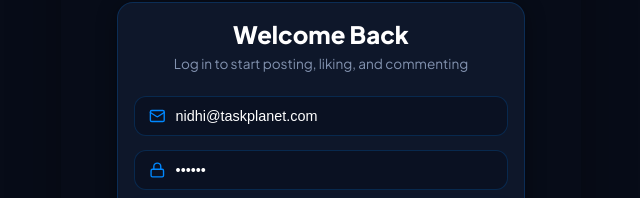
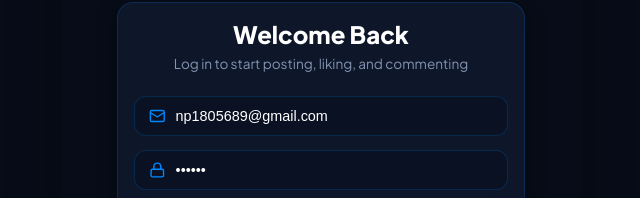
Before and after one commit to Nidhi200501/3W-project, a React (Vite) app in the folder frontend/: page /login in a window 1280 px wide. Shown: the part 128-326 px from the top of the page, without its empty margins (319-959 px from the left). Built offline with nearby package versions, Linux system fonts and the light colour scheme; no server answers.

Commit message:
Set default login email to np1805689@gmail.com and enable universal password acceptance

```diff
--- a/frontend/src/components/AuthModal.jsx
+++ b/frontend/src/components/AuthModal.jsx
@@ -8,7 +8,7 @@ const AuthModal = ({ isOpen, onClose }) => {
 
   const [name, setName] = useState('');
   const [username, setUsername] = useState('');
-  const [email, setEmail] = useState('nidhi@taskplanet.com');
+  const [email, setEmail] = useState('np1805689@gmail.com');
   const [password, setPassword] = useState('123456');
 
   const [loading, setLoading] = useState(false);
@@ -402,7 +402,7 @@ const AuthModal = ({ isOpen, onClose }) => {
                   <button
                     type="button"
                     onClick={() => {
-                      setEmail('nidhi@taskplanet.com');
+                      setEmail('np1805689@gmail.com');
                       setPassword('123456');
                     }}
                     style={{
--- a/frontend/src/pages/Login.jsx
+++ b/frontend/src/pages/Login.jsx
@@ -10,7 +10,7 @@ const Login = () => {
   const navigate = useNavigate();
   const { login } = useContext(AuthContext);
 
-  const [email, setEmail] = useState('nidhi@taskplanet.com');
+  const [email, setEmail] = useState('np1805689@gmail.com');
   const [password, setPassword] = useState('123456');
   const [loading, setLoading] = useState(false);
   const [errorMsg, setErrorMsg] = useState('');
@@ -153,7 +153,7 @@ const Login = () => {
               <button
                 type="button"
                 onClick={() => {
-                  setEmail('nidhi@taskplanet.com');
+                  setEmail('np1805689@gmail.com');
                   setPassword('123456');
                 }}
                 style={{
```
